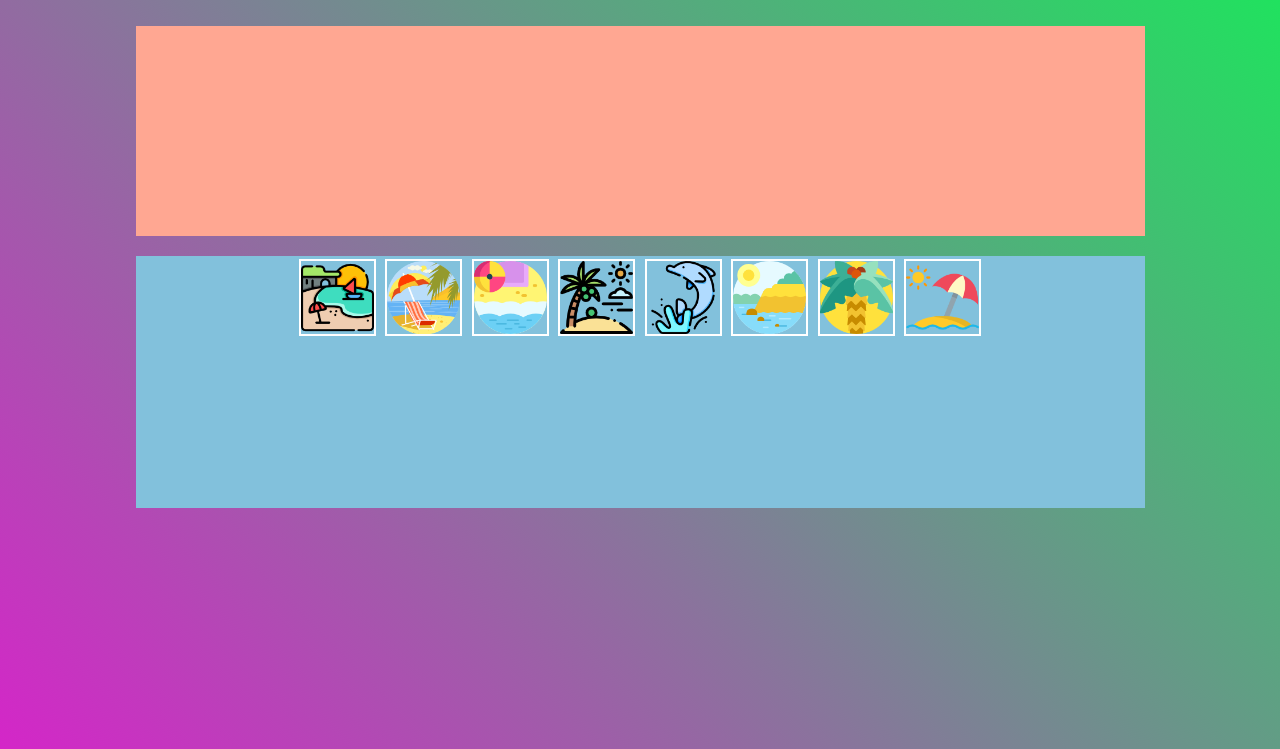
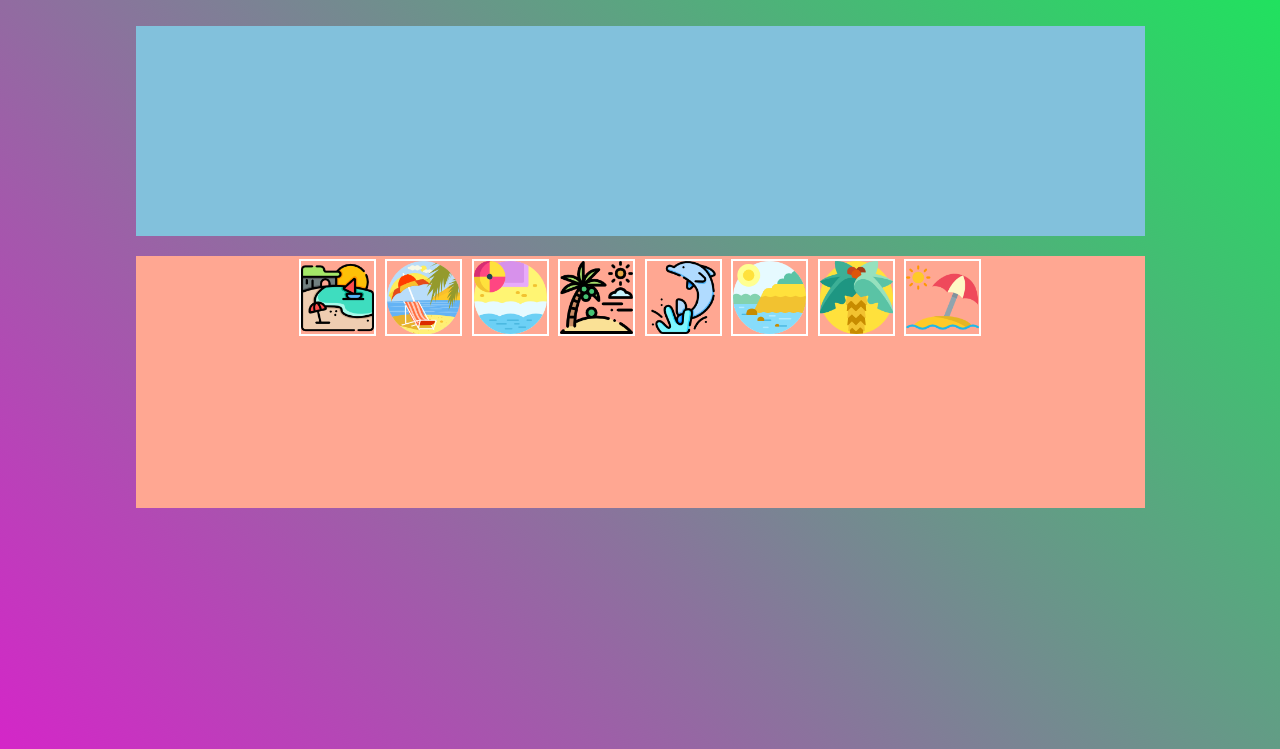
Before and after one commit to katherineRamirez/insta-collage, a plain HTML site: page index2.html in a window 1280 px wide. Shown: the part 51-800 px from the top of the page. Drawn offline with nearby package versions, Linux system fonts and the light colour scheme.

Commit message:
Mejora css

```diff
--- a/assets/css/main.css
+++ b/assets/css/main.css
@@ -103,7 +103,7 @@ hr{
 
 .first{
   width: 100%;
-  background-color: #FFA792;
+  background-color: #82C1DC;
   height: 15em;
   text-align: center;
   padding: 2em;
@@ -111,7 +111,7 @@ hr{
 
 .second{
   width: 100%;
-  background-color: #82C1DC;
+  background-color: #FFA792;
   height: 18em;
   text-align: center;
 }
@@ -125,6 +125,7 @@ hr{
 
 .first img{
   width: 5.8em;
+  border: 0.4em white solid;
 }
 
 
@@ -151,3 +152,7 @@ hr{
   transition: .2s ease-out;
   cursor: pointer;
 }
+
+#idFirst{
+  padding: 1em;
+}
--- a/index2.html
+++ b/index2.html
@@ -7,6 +7,7 @@
     <meta name="viewport" content="width=device-width, user-scalable=no, initial-scale=1.0, maximum-scale=1.0, minimum-scale=1.0">
     <link href="https://fonts.googleapis.com/css?family=Lobster" rel="stylesheet">
     <!-- Compiled and minified CSS -->
+    <link rel="shortcut icon" href="assets/images/collage.png">
     <link rel="stylesheet" href="https://cdnjs.cloudflare.com/ajax/libs/materialize/0.100.2/css/materialize.min.css">
     <link rel="stylesheet" type="text/css" href="assets/css/bootstrap.min.css">
     <link rel="stylesheet" type="text/css" href="font-awesome-4.7.0/css/font-awesome.min.css">
```
Also changed, not shown: index.html (+1 -0 lines), assets/images/collage.png (added), assets/images/collage2.png (added).
